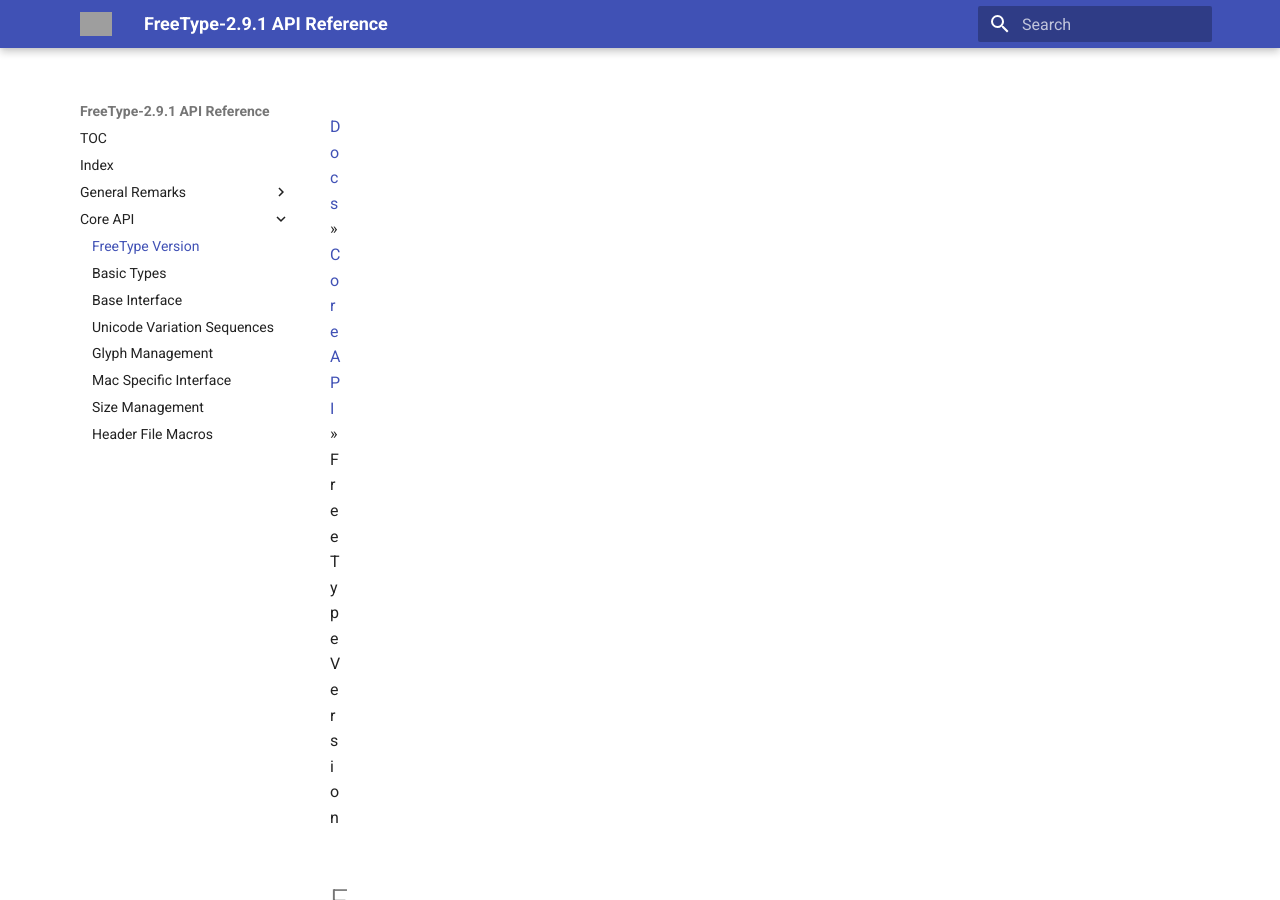
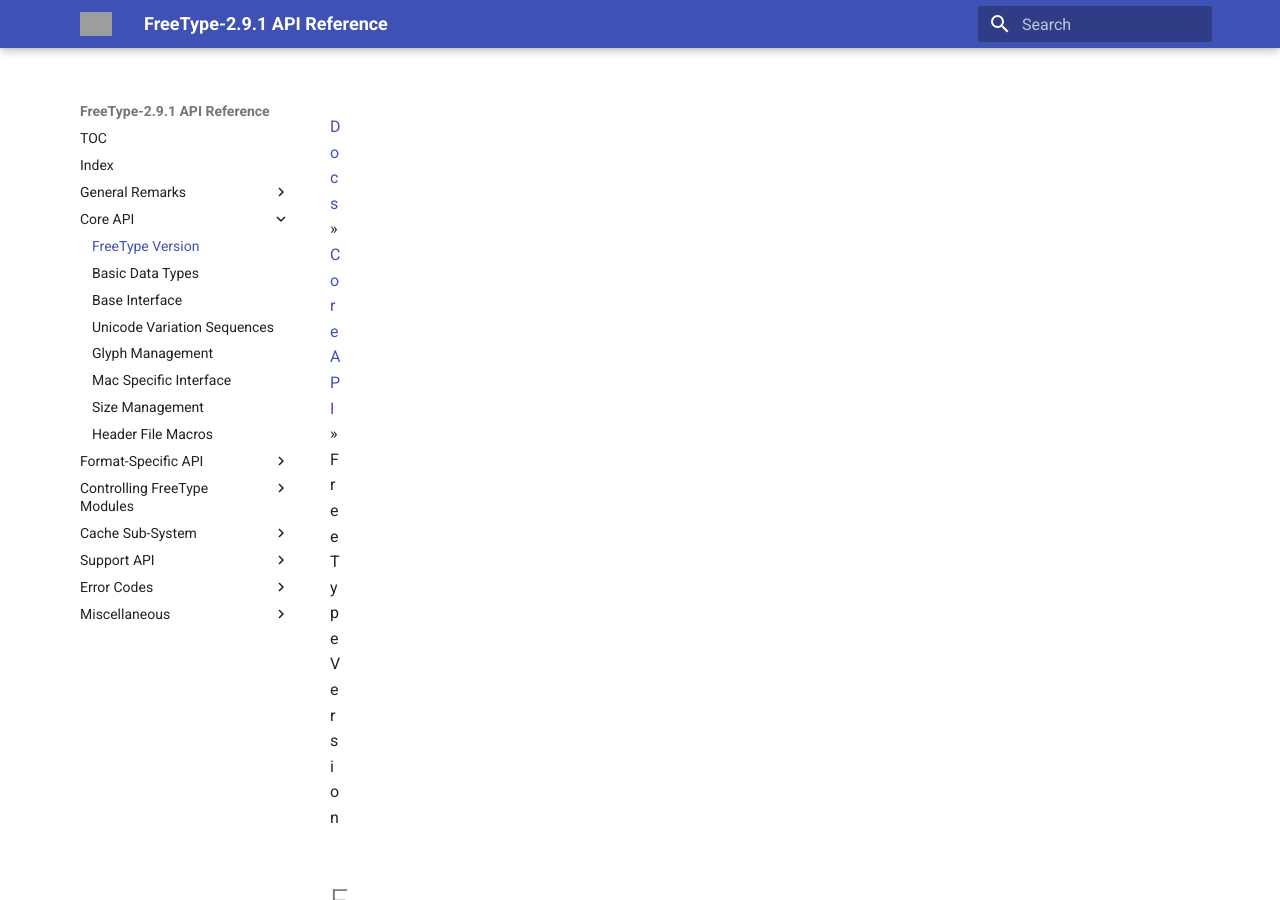
Before and after one commit to nikramakrishnan/freetype-site, an MkDocs documentation site: the page built from docs/ft2-version.md, in a window 1280 px wide and 900 px high. Built offline with MkDocs 1.6.1 and Material for MkDocs 9.7.7, drawn with Linux system fonts in a browser that asks for light colours; old or Windows-style settings are respelled for this version of MkDocs; some of the changed lines change nothing that is shown; grey boxes are pictures that could not be loaded.

Commit message:
Update mkdocs.yml
This configuration file was generated by docwriter, with the SiteConfig
class.

```diff
--- a/mkdocs.yml
+++ b/mkdocs.yml
@@ -1,41 +1,91 @@
-site_name:  FreeType-2.9.1 API Reference
-site_description: Reference documentation for FreeType 2.9.1
+# Project information
+site_name: FreeType-2.9.1 API Reference
 site_author: FreeType Contributors
+#docs_dir: markdown
+#site_dir: site
 
+# Configuration
 theme:
-  name: 'material'
-  logo: 'images/favico.ico'
+  language: en
+  logo: images/favico.ico
+  name: material
 
+# Pages
 pages:
   - TOC: ft2-toc.md
   - Index: ft2-index.md
   - General Remarks:
-    - Header Inclusion: ft2-header_inclusion.md
+    - FreeType's header inclusion scheme: ft2-header_inclusion.md
     - User allocation: ft2-user_allocation.md
-
   - Core API:
     - FreeType Version: ft2-version.md
-    - Basic Types: ft2-basic_types.md
+    - Basic Data Types: ft2-basic_types.md
     - Base Interface: ft2-base_interface.md
     - Unicode Variation Sequences: ft2-glyph_variants.md
     - Glyph Management: ft2-glyph_management.md
     - Mac Specific Interface: ft2-mac_specific.md
     - Size Management: ft2-sizes_management.md
     - Header File Macros: ft2-header_file_macros.md
+  - Format-Specific API:
+    - Multiple Masters: ft2-multiple_masters.md
+    - TrueType Tables: ft2-truetype_tables.md
+    - Type 1 Tables: ft2-type1_tables.md
+    - SFNT Names: ft2-sfnt_names.md
+    - BDF and PCF Files: ft2-bdf_fonts.md
+    - CID Fonts: ft2-cid_fonts.md
+    - PFR Fonts: ft2-pfr_fonts.md
+    - Window FNT Files: ft2-winfnt_fonts.md
+    - Font Formats: ft2-font_formats.md
+    - Gasp Table: ft2-gasp_table.md
+  - Controlling FreeType Modules:
+    - The auto-hinter: ft2-auto_hinter.md
+    - The CFF driver: ft2-cff_driver.md
+    - The Type 1 and CID drivers: ft2-t1_cid_driver.md
+    - The TrueType driver: ft2-tt_driver.md
+    - The PCF driver: ft2-pcf_driver.md
+    - Driver properties: ft2-properties.md
+    - Parameter Tags: ft2-parameter_tags.md
+  - Cache Sub-System:
+    - Cache Sub-System: ft2-cache_subsystem.md
+  - Support API:
+    - Computations: ft2-computations.md
+    - List Processing: ft2-list_processing.md
+    - Outline Processing: ft2-outline_processing.md
+    - Quick retrieval of advance values: ft2-quick_advance.md
+    - Bitmap Handling: ft2-bitmap_handling.md
+    - Scanline Converter: ft2-raster.md
+    - Glyph Stroker: ft2-glyph_stroker.md
+    - System Interface: ft2-system_interface.md
+    - Module Management: ft2-module_management.md
+    - GZIP Streams: ft2-gzip.md
+    - LZW Streams: ft2-lzw.md
+    - BZIP2 Streams: ft2-bzip2.md
+    - Subpixel Rendering: ft2-lcd_rendering.md
+  - Error Codes:
+    - Error Enumerations: ft2-error_enumerations.md
+    - Error Code Values: ft2-error_code_values.md
+  - Miscellaneous:
+    - OpenType Validation: ft2-ot_validation.md
+    - Incremental Loading: ft2-incremental.md
+    - The TrueType Engine: ft2-truetype_engine.md
+    - Glyph Color Management: ft2-color_management.md
+    - TrueTypeGX/AAT Validation: ft2-gx_validation.md
 
+# Customization
+extra_css:
+- stylesheets/extra.css
+extra_javascript:
+- javascripts/jquery-3.3.1.min.js
+- javascripts/extra.js
+
+# Extensions
 markdown_extensions:
-  - toc:
-      permalink: true
-  - pymdownx.superfences:
-      disable_indented_code_blocks: true
-      preserve_tabs: true
+- toc:
+    permalink: true
+- pymdownx.superfences:
+    disable_indented_code_blocks: true
+    preserve_tabs: true
 
-extra_css:
-  - 'stylesheets/extra.css'
-
-extra_javascript:
-  - 'javascripts/jquery-3.3.1.min.js'
-  - 'javascripts/extra.js'
-
-
-copyright: Copyright 2018 <a href = "http://git.savannah.gnu.org/cgit/freetype/freetype2.git/tree/docs/LICENSE.TXT">The FreeType Project</a>.
+# Other Options
+copyright: Copyright 2018 <a href = "http://git.savannah.gnu.org/cgit/freetype/freetype2.git/tree/docs/LICENSE.TXT">The
+  FreeType Project</a>.
```
